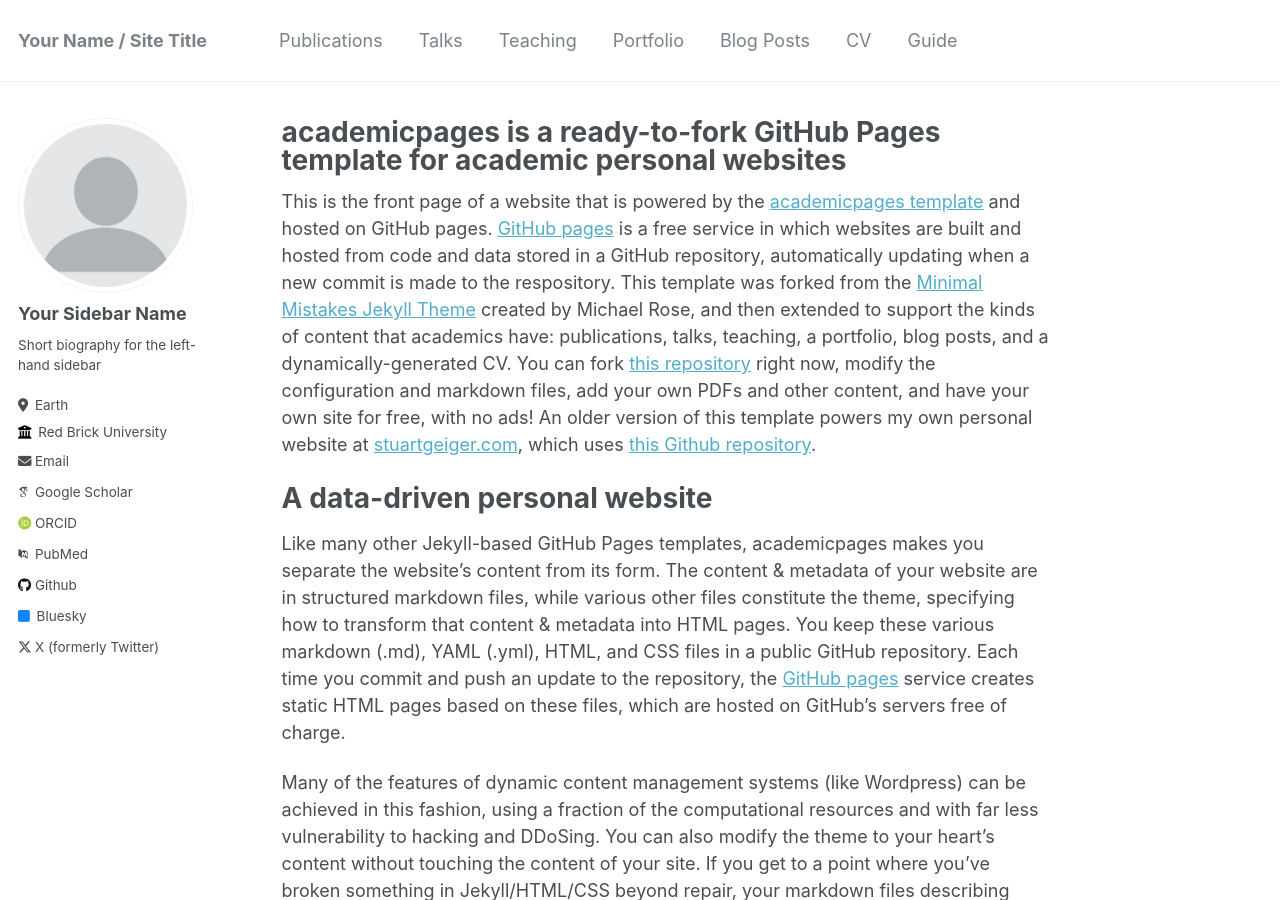
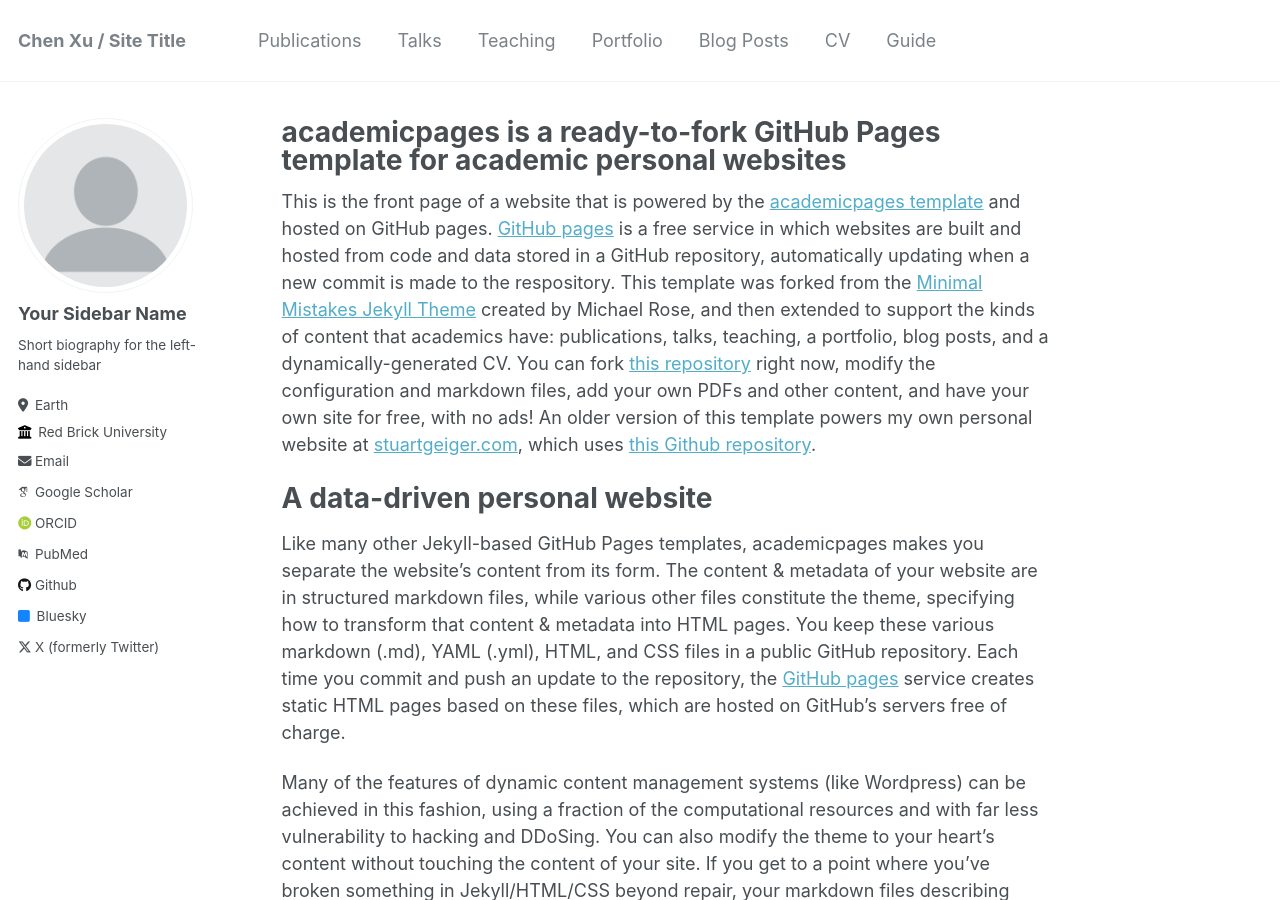
Before and after one commit to ChenXu02/ChenXu02.github.io, a Jekyll site: the page built from _pages/about.md, in a window 1280 px wide and 900 px high. Built offline with Jekyll 4.4.1, drawn with Linux system fonts in a browser that asks for light colours; some web fonts are replaced; some of the changed text lies outside the part shown.

Commit message:
Update _config.yml

```diff
--- a/_config.yml
+++ b/_config.yml
@@ -8,13 +8,13 @@
 
 # Basic Site Settings
 locale                   : "en-US"
-title                    : "Your Name / Site Title"
+title                    : "Chen Xu / Site Title"
 title_separator          : "-"
-name                     : &name "Your Name"
+name                     : &name "Chen Xu"
 description              : &description "personal description"
 url                      : https://ChenXu02.github.io # the base hostname & protocol for your site e.g. "https://mmistakes.github.io"
 baseurl                  : "" # the subpath of your site, e.g. "/blog"
-repository               : "academicpages/academicpages.github.io"
+repository               : "ChenXu02/ChenXu02.github.io"
 
 # Site Author - The following control what appear as part of the author content on the side bar.
 #               If a field is blank the icon and link will not appear, otherwise it will be shown.
```
